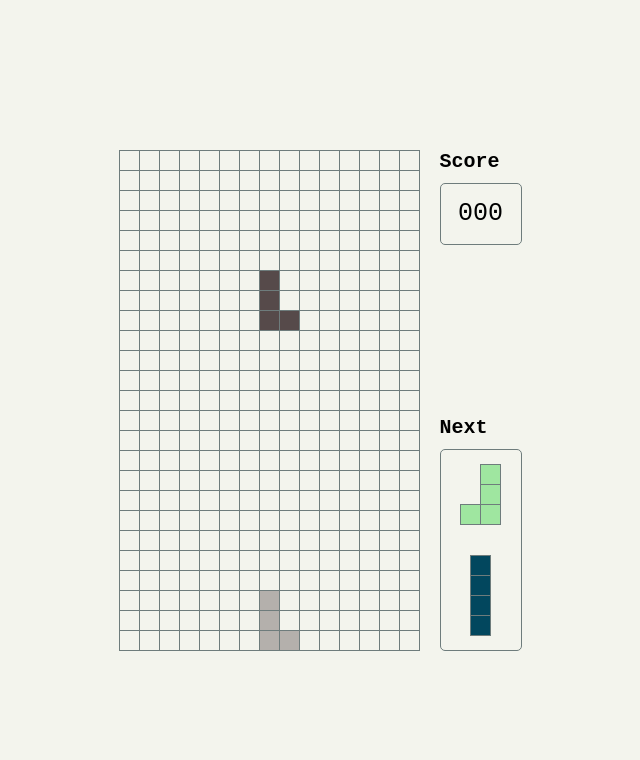
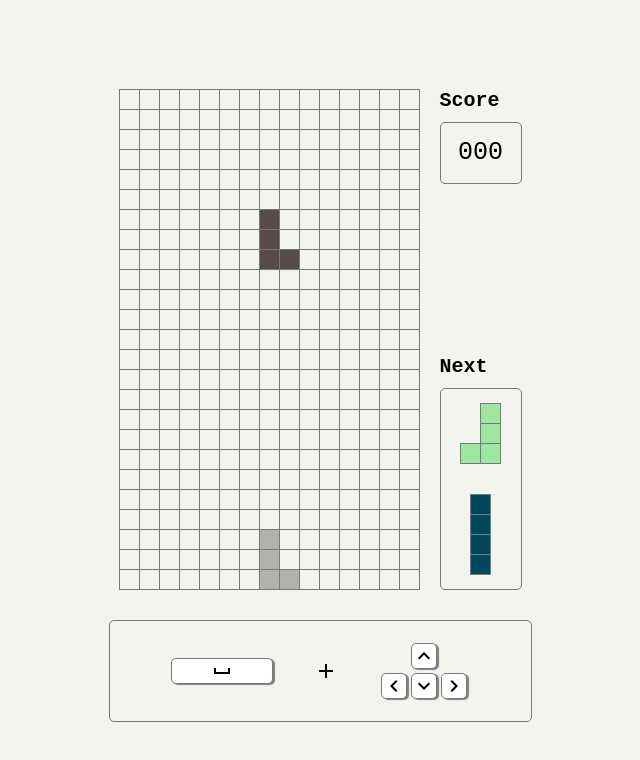
Before and after one commit to socar-foden/react-tetris, a React app: page / in a window 1280 px wide. Shown: the top 760 px of the page, without its empty margins (320-960 px from the left). Built offline with nearby package versions, Linux system fonts and the light colour scheme.

Commit message:
# guidance 추가

```diff
--- a/package.json
+++ b/package.json
@@ -19,6 +19,7 @@
     "url": "https://github.com/zxczoxc125/react-tetris/issues"
   },
   "dependencies": {
+    "@material-ui/icons": "^4.11.2",
     "@reduxjs/toolkit": "^1.5.1",
     "@types/lodash": "^4.14.169",
     "@types/react": "^17.0.5",
--- a/src/components/App/App.style.ts
+++ b/src/components/App/App.style.ts
@@ -10,6 +10,10 @@ const S = {
     background-color: #f3f4ed;
   `,
   Layout: styled.div`
+    display: flex;
+    flex-direction: column;
+  `,
+  Row: styled.div`
     display: flex;
   `,
   Left: styled.div`
--- a/src/components/App/App.tsx
+++ b/src/components/App/App.tsx
@@ -1,6 +1,7 @@
 import React from "react";
 
 import Next from "../Next/Next";
+import Guidance from "../Guidance/Guidance";
 import Panel from "../Panel/Panel";
 import Score from "../Score/Score";
 import S from "./App.style";
@@ -9,6 +10,7 @@ const App: React.FC = () => {
   return (
     <S.Main>
       <S.Layout>
+        <S.Row>
           <S.Left>
             <Panel />
           </S.Left>
@@ -16,6 +18,10 @@ const App: React.FC = () => {
             <Score />
             <Next />
           </S.Right>
+        </S.Row>
+        <S.Row>
+          <Guidance />
+        </S.Row>
       </S.Layout>
     </S.Main>
   );
--- /dev/null
+++ b/src/components/Guidance/Guidance.style.ts
@@ -0,0 +1,45 @@
+import styled from "styled-components";
+import _ from "lodash";
+
+import { CELL_BORDER_COLOR } from "../../constants/constants";
+interface S_IconWrapperProps {
+  width?: string;
+}
+
+const S = {
+  Wrapper: styled.div`
+    width: 100%;
+    display: flex;
+    justify-content: space-evenly;
+    padding: 20px;
+    border: 1px solid ${CELL_BORDER_COLOR};
+    border-radius: 5px;
+    margin-top: 20px;
+    align-items: center;
+  `,
+  IconWrapper: styled.div<S_IconWrapperProps>`
+    border: 1px solid ${CELL_BORDER_COLOR};
+    border-radius: 5px;
+    background-color: white;
+    display: flex;
+    justify-content: center;
+    align-items: center;
+    box-shadow: 2px 1px 1px grey;
+    width: ${(props) => _.get(props, "width") || "fit-content"};
+    height: fit-content;
+    margin-left: 2px;
+    margin-right: 2px;
+  `,
+  ArrowWrapper: styled.div`
+    display: flex;
+    justify-content: center;
+    flex-direction: column;
+  `,
+  Row: styled.div`
+    display: flex;
+    justify-content: center;
+    margin: 2px;
+  `,
+};
+
+export default S;
--- /dev/null
+++ b/src/components/Guidance/Guidance.tsx
@@ -0,0 +1,41 @@
+import React from "react";
+import KeyboardArrowUpIcon from "@material-ui/icons/KeyboardArrowUp";
+import KeyboardArrowDownIcon from "@material-ui/icons/KeyboardArrowDown";
+import KeyboardArrowLeftIcon from "@material-ui/icons/KeyboardArrowLeft";
+import KeyboardArrowRightIcon from "@material-ui/icons/KeyboardArrowRight";
+import SpaceBarIcon from "@material-ui/icons/SpaceBar";
+import AddIcon from "@material-ui/icons/Add";
+import S from "./Guidance.style";
+
+const Guidance: React.FC = () => {
+  return (
+    <S.Wrapper>
+      <S.IconWrapper width={"100px"}>
+        <SpaceBarIcon />
+      </S.IconWrapper>
+
+      <AddIcon />
+
+      <S.ArrowWrapper>
+        <S.Row>
+          <S.IconWrapper>
+            <KeyboardArrowUpIcon />
+          </S.IconWrapper>
+        </S.Row>
+        <S.Row>
+          <S.IconWrapper>
+            <KeyboardArrowLeftIcon />
+          </S.IconWrapper>
+          <S.IconWrapper>
+            <KeyboardArrowDownIcon />
+          </S.IconWrapper>
+          <S.IconWrapper>
+            <KeyboardArrowRightIcon />
+          </S.IconWrapper>
+        </S.Row>
+      </S.ArrowWrapper>
+    </S.Wrapper>
+  );
+};
+
+export default Guidance;
```
Also changed, not shown: 1 other file (tests, documents, lock files or other folders). Lines whose indentation alone changed are shown as unchanged.
